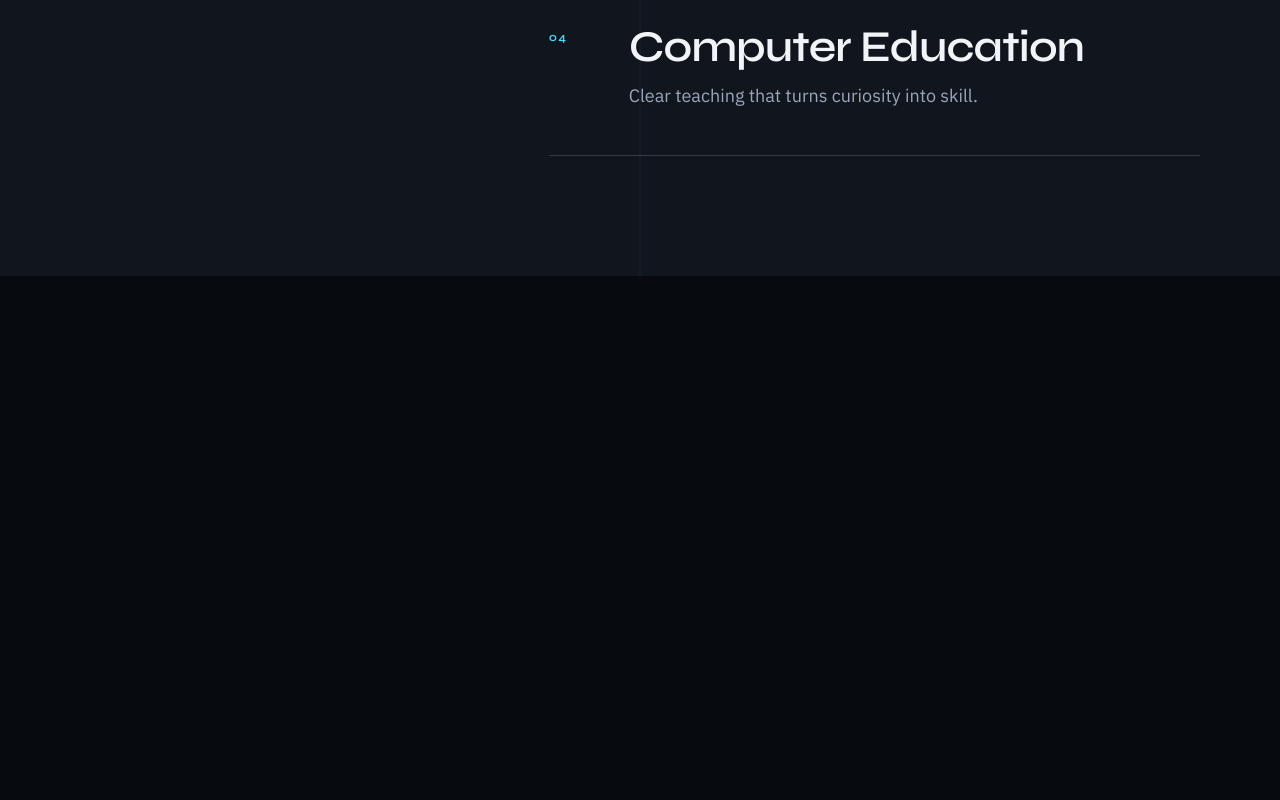
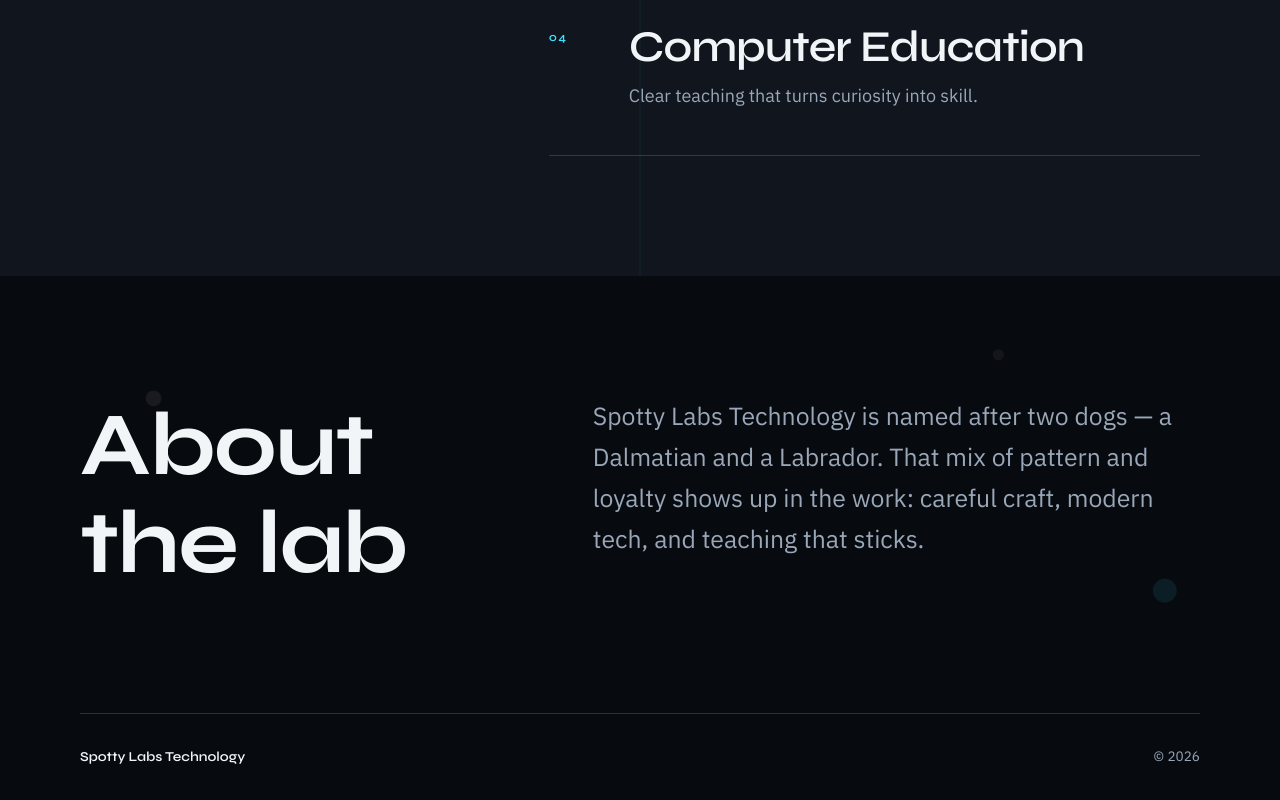
Before and after one commit to Antoni-Eng/spotty-labs-technology, a React (Vite) app: page /about in a window 1280 px wide. Shown: the part 1538-2338 px from the top of the page. Before the commit the page ends 1814 px from the top, so only its background shows below. Built offline with nearby package versions, Linux system fonts and the light colour scheme.

Commit message:
feat: add about origin story and footer
Co-authored-by: Cursor <cursoragent@cursor.com>

```diff
--- a/src/App.tsx
+++ b/src/App.tsx
@@ -1,6 +1,8 @@
 import { Nav } from './components/Nav'
 import { Hero } from './components/Hero'
 import { Services } from './components/Services'
+import { About } from './components/About'
+import { Footer } from './components/Footer'
 import './App.css'
 
 export default function App() {
@@ -10,9 +12,10 @@ export default function App() {
       <main>
         <Hero />
         <Services />
-        <section id="about" className="app__section-target" aria-label="About" />
+        <About />
         <section id="contact" className="app__section-target" aria-label="Contact" />
       </main>
+      <Footer />
     </div>
   )
 }
--- /dev/null
+++ b/src/components/About.css
@@ -0,0 +1,39 @@
+.about {
+  position: relative;
+  isolation: isolate;
+  overflow: hidden;
+  padding: var(--space-section) 1.25rem;
+  background:
+    radial-gradient(circle at 12% 28%, rgb(242 245 248 / 0.07) 0 0.45rem, transparent 0.52rem),
+    radial-gradient(circle at 91% 72%, rgb(61 224 255 / 0.09) 0 0.7rem, transparent 0.78rem),
+    radial-gradient(circle at 78% 18%, rgb(242 245 248 / 0.05) 0 0.3rem, transparent 0.38rem),
+    var(--color-base);
+}
+
+.about__inner {
+  display: grid;
+  width: min(100%, var(--max-width));
+  margin: 0 auto;
+  gap: clamp(1.5rem, 5vw, 5rem);
+}
+
+.about__title {
+  margin: 0;
+  font-size: clamp(2.75rem, 7vw, 6rem);
+  font-weight: 700;
+}
+
+.about__body {
+  max-width: 42rem;
+  margin: 0;
+  color: var(--color-muted);
+  font-size: clamp(1.15rem, 2.2vw, 1.55rem);
+  line-height: 1.65;
+}
+
+@media (min-width: 800px) {
+  .about__inner {
+    grid-template-columns: minmax(14rem, 0.85fr) minmax(0, 1.15fr);
+    align-items: start;
+  }
+}
--- /dev/null
+++ b/src/components/About.tsx
@@ -0,0 +1,19 @@
+import { ABOUT } from '../data/content'
+import './About.css'
+
+export function About() {
+  return (
+    <section
+      id="about"
+      className="about app__section-target"
+      aria-labelledby="about-title"
+    >
+      <div className="about__inner">
+        <h2 id="about-title" className="about__title">
+          {ABOUT.title}
+        </h2>
+        <p className="about__body">{ABOUT.body}</p>
+      </div>
+    </section>
+  )
+}
--- /dev/null
+++ b/src/components/Footer.css
@@ -0,0 +1,23 @@
+.footer {
+  display: flex;
+  width: min(calc(100% - 2.5rem), var(--max-width));
+  align-items: center;
+  justify-content: space-between;
+  gap: 1.5rem;
+  margin: 0 auto;
+  padding: 2rem 0;
+  border-top: 1px solid rgb(242 245 248 / 0.16);
+  color: var(--color-muted);
+  font-size: 0.85rem;
+}
+
+.footer__brand,
+.footer__copy {
+  margin: 0;
+}
+
+.footer__brand {
+  color: var(--color-text);
+  font-family: var(--font-display);
+  font-weight: 600;
+}
--- /dev/null
+++ b/src/components/Footer.tsx
@@ -0,0 +1,13 @@
+import { BRAND } from '../data/content'
+import './Footer.css'
+
+const CURRENT_YEAR = new Date().getFullYear()
+
+export function Footer() {
+  return (
+    <footer className="footer">
+      <p className="footer__brand">{BRAND}</p>
+      <p className="footer__copy">© {CURRENT_YEAR}</p>
+    </footer>
+  )
+}
```
Also changed, not shown: 1 other file (tests, documents, lock files or other folders).
